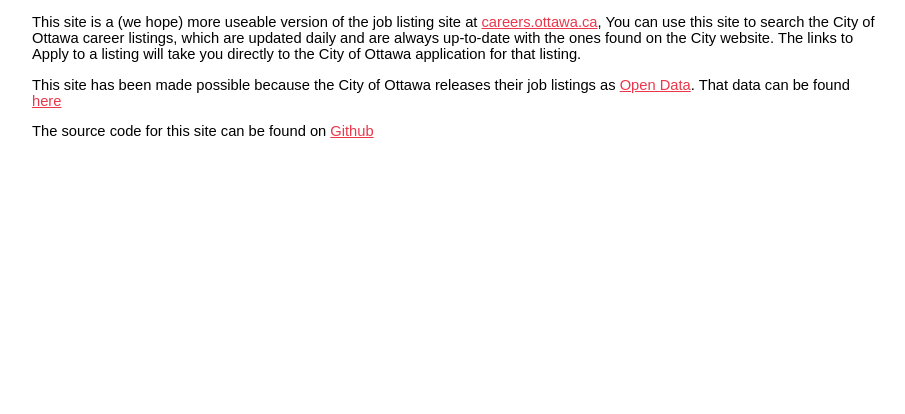
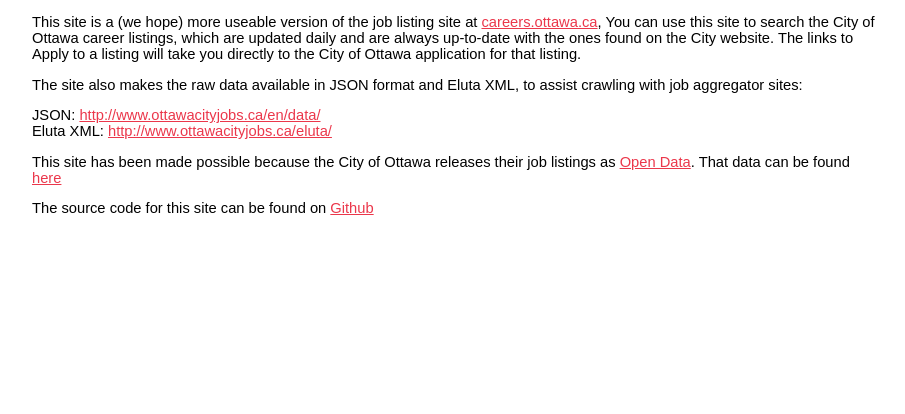
Before and after one commit to ckanica/ottawajobs, a Flask app: page /about/ in a window 1280 px wide. Shown: the part 87-501 px from the top of the page, without its empty margins (183-1088 px from the left). Run offline with Flask 2, Linux system fonts and the light colour scheme; some libraries are stand-ins or nearby versions; some web fonts are replaced.

Commit message:
note about raw data

```diff
--- a/app.py
+++ b/app.py
@@ -47,7 +47,7 @@ def eluta():
         jobref.text = j['JOBREF']
 
         joburl = etree.SubElement(job, 'joburl')
-        joburl.text = j['JOBURL']
+        joburl.text = "http://www.ottawacityjobs.ca/job/{0}".format(j['JOBREF'])
 
         description = etree.SubElement(job, 'description')
         description.text = BeautifulSoup(
--- a/templates/about.html
+++ b/templates/about.html
@@ -9,6 +9,17 @@
     application for that listing.
 </p>
 
+<p>
+    The site also makes the raw data available in JSON format and Eluta XML, to assist
+    crawling with job aggregator sites:
+
+    <ul>
+        <li>JSON: <a href="http://www.ottawacityjobs.ca/en/data/">http://www.ottawacityjobs.ca/en/data/</a></li>
+        <br>
+        <li>Eluta XML: <a href="http://www.ottawacityjobs.ca/eluta/">http://www.ottawacityjobs.ca/eluta/</a></li>
+    </ul>
+</p>
+
 <p>This site has been made possible because the City of Ottawa releases their
     job listings as <a href="http://en.wikipedia.org/wiki/Open_data">Open Data</a>.
     That data can be found <a href="http://data.ottawa.ca/dataset/job-opportunities">here</a>
```
